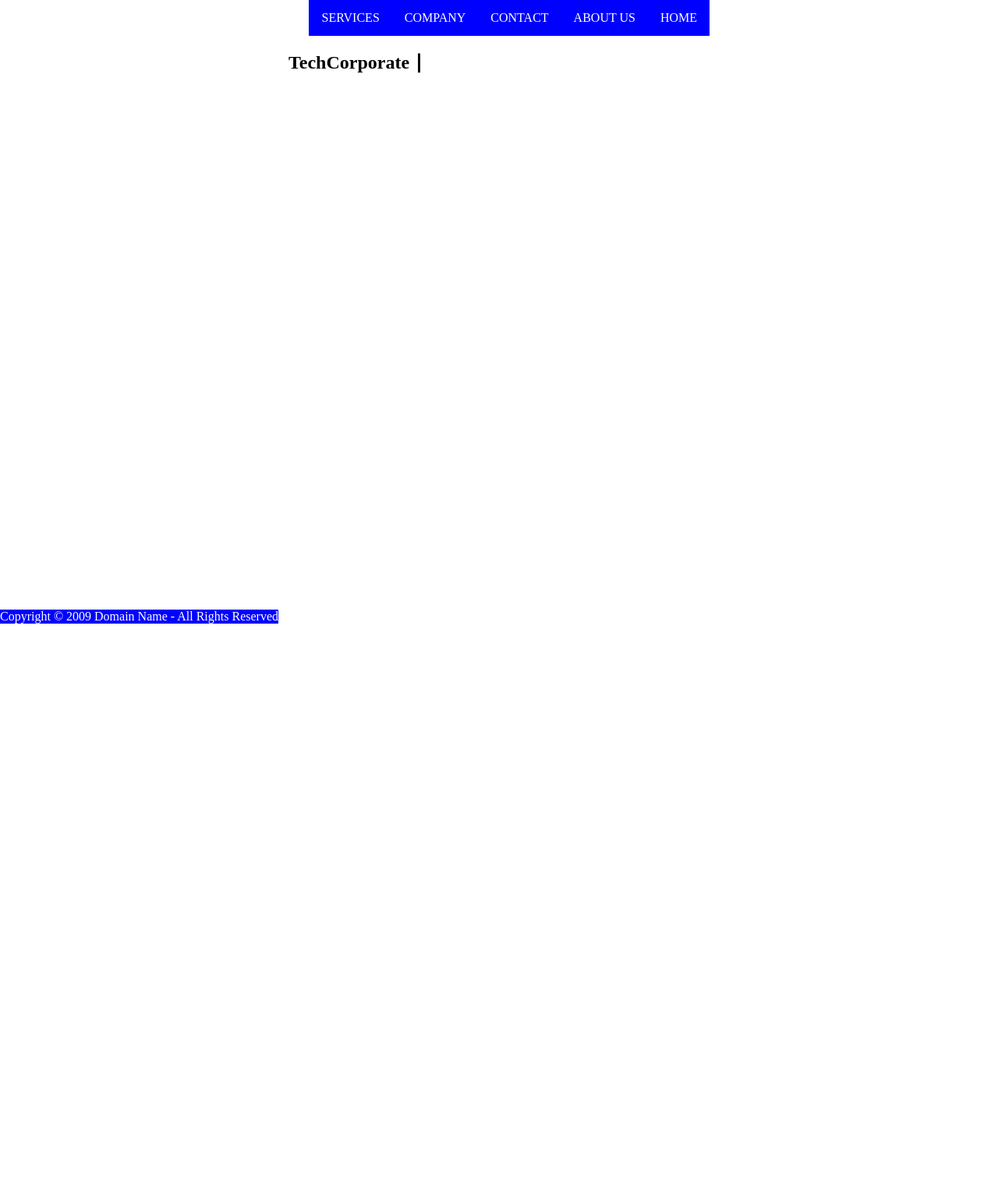
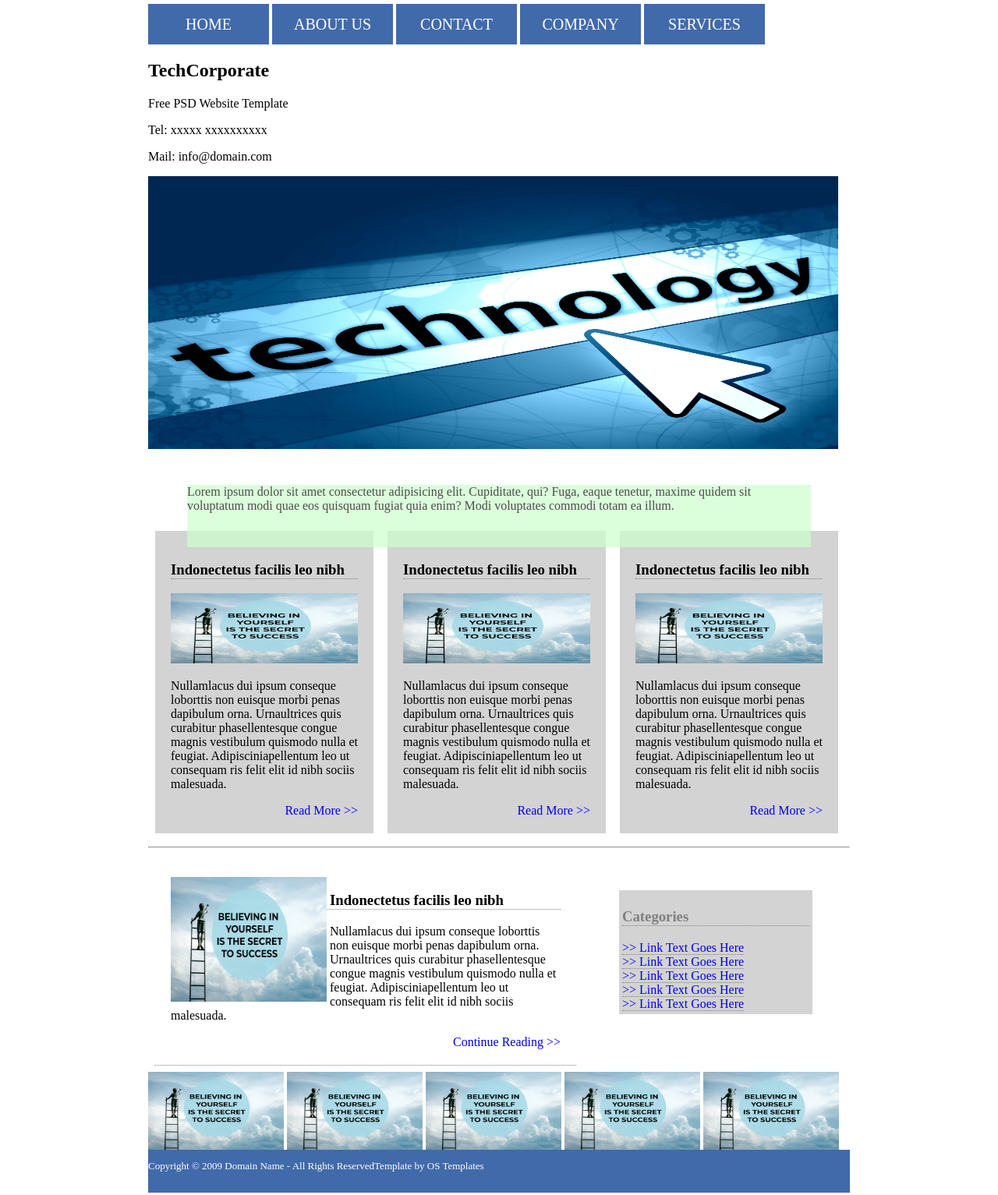
Before and after one commit to MadalinaRinea/html_css_homework, a plain HTML site: page template.html in a window 1280 px wide. Shown: the whole page at 78% size. Before the commit the page ends 800 px from the top, so only its background shows below. Drawn offline with Linux system fonts and the light colour scheme.

Commit message:
Add files via upload

```diff
--- a/stylet.css
+++ b/stylet.css
@@ -1,34 +1,115 @@
 body {
-    width: 540px;
+    width: 900px;
     margin: auto;
+    font-family: "Times New Roman", Times, serif;
 }
 
-.navBar{
-    list-style-type: none;
-    margin: 0;
-    padding: 0;
-    overflow: hidden;;
+nav {
+    margin-top: 5px;
+    width: 100%;
+    line-height: 32px;
 }
 
-li a {
-    display: block;
-    background-color: blue;
+nav a {
+    text-decoration: none;
+    display: inline-block;
+    background-color: #416aab;
     color: white;
+    font-size: 20px;
+    width: 135px;
+    padding: 10px;
     text-align: center;
-    padding: 14px 16px;
+}
+
+.static {
+    position: static;
+    width: 900px;
+    height: 350px;
+}
+.relative {
+    position: relative;
+    height: 80px;
+    background-color: #cfc;
+    border-color: #696;
+    opacity: 0.7;
+}
+#rel1 {
+    top: 30px;
+    margin: 0px 50px 0px 50px;
+}
+.column {
+    float: left;
+    width: 240px;
+    border: 1px solid white;
+    padding: 20px;
+    margin: 8px;
+    background-color: lightgrey;
+}
+
+
+.row:after {
+    content: "";
+    display: table;
+    clear: both;
+}
+
+.smth {
+    border-bottom: 1px dotted gray;
+}
+.read {
+    text-decoration: none;
+    float: right;
+}
+
+.column2 {
+    float: left;
+    /* width: 240px; */
+    border: 1px solid white;
+    padding: 20px;
+    margin: 8px;
+}
+.row2:after {
+    content: "";
+    display: table;
+    clear: both;
+}
+
+#image {
+    float: left;
+    padding-right: 4px;
+}
+
+/* .cent {
+    float: right;
+} */
+.left {
+    width: 500px;
+    border-bottom: 1px dotted gray;
+}
+
+.right {
+    width: 240px;
+    padding: 4px;
+    margin: 45px;
+    background-color: lightgrey;
+}
+
+#categ {
+    color: grey;
+    border-bottom: 1px dotted grey;
+}
+.nth {
+    /* padding: 20px; */
+    border-bottom: 1px dotted gray;
     text-decoration: none;
 }
 
-.menu {
-    float:right;
+footer {
+    width: 100%;
+    height: 55px;
+    background-color: #416aab;
+    margin-bottom: 30px;
+    display: flex;
+    color: white;
+    font-size: 13px;
 }
-
-footer {
-    position: fixed;
-    left: 0;
-    bottom: 0;
-    text-align: center;
-    text-decoration: none;
-    background-color: blue;
-    color: white;
-}
--- a/template.html
+++ b/template.html
@@ -1,26 +1,118 @@
 <!DOCTYPE html>
 <html lang="en">
+
 <head>
     <meta charset="UTF-8">
     <meta name="viewport" content="width=device-width, initial-scale=1.0">
     <title>Template</title>
     <link rel="stylesheet" href="stylet.css">
 </head>
+
 <body>
+
+    <nav>
+        <a href="#home">HOME</a>
+        <a href="#aboutUs">ABOUT US</a>
+        <a href="#contact">CONTACT</a>
+        <a href="#company">COMPANY</a>
+        <a href="#services">SERVICES</a>
+    </nav>
     <header>
-        <nav>
-            <ul class="navBar">
-                <li class="menu"><a href="#home">HOME</a></li>
-                <li class="menu"><a href="#aboutUs">ABOUT US</a></li>
-                <li class="menu"><a href="#contact">CONTACT</a></li>
-                <li class="menu"><a href="#company">COMPANY</a></li>
-                <li class="menu"><a href="#services">SERVICES</a></li>
-            </ul>
-        </nav>
+        <h2>TechCorporate</h2>
+        <p>Free PSD Website Template</p>
     </header>
-    <h2>TechCorporate &#8739;</h2>
+
+    <div class="contact">
+		<p>Tel: xxxxx xxxxxxxxxx</p>
+		<p>Mail: info@domain.com</p>
+    </div>
+
+    <div id="sta1" class="static">
+        <img src="technology.jpg" alt="" width="885px" height="350px">
+    </div>
+    <div id="rel1" class="relative">
+        <p>
+            Lorem ipsum dolor sit amet consectetur adipisicing elit. Cupiditate, qui? Fuga, eaque tenetur, maxime quidem
+            sit voluptatum modi quae eos quisquam fugiat quia enim? Modi voluptates commodi totam ea illum.
+        </p>
+    </div>
+    <div class="row">
+        <div class="column">
+            <h3 class="smth">Indonectetus facilis leo nibh</h3>
+            <img src="success.jpg" alt="" width="240px" height="90px">
+            <p>
+                Nullamlacus dui ipsum conseque loborttis non euisque morbi penas dapibulum orna. Urnaultrices quis
+                curabitur phasellentesque congue magnis vestibulum quismodo nulla et feugiat. Adipisciniapellentum leo
+                ut consequam ris felit elit id nibh sociis malesuada.
+            </p>
+            <a href="#read more" class="read">Read More >></a>
+        </div>
+        <div class="column">
+            <h3 class="smth">Indonectetus facilis leo nibh</h3>
+            <img src="success.jpg" alt="" width="240px" height="90px">
+            <p>
+                Nullamlacus dui ipsum conseque loborttis non euisque morbi penas dapibulum orna. Urnaultrices quis
+                curabitur phasellentesque congue magnis vestibulum quismodo nulla et feugiat. Adipisciniapellentum leo
+                ut consequam ris felit elit id nibh sociis malesuada.
+            </p>
+            <a href="#read more" class="read">Read More >></a>
+        </div>
+        <div class="column">
+            <h3 class="smth">Indonectetus facilis leo nibh</h3>
+            <img src="success.jpg" alt="" width="240px" height="90px">
+            <p>
+                Nullamlacus dui ipsum conseque loborttis non euisque morbi penas dapibulum orna. Urnaultrices quis
+                curabitur phasellentesque congue magnis vestibulum quismodo nulla et feugiat. Adipisciniapellentum leo
+                ut consequam ris felit elit id nibh sociis malesuada.
+            </p>
+            <a href="#readMore" class="read">Read More >></a>
+        </div>
+    </div>
+    <hr>
+    <div class="row2">
+        <div class="column2 left">
+            <img src="success.jpg" alt="" id="image" width="200px" height="160px">
+            <div class="cent">
+                <h3 class="smth">Indonectetus facilis leo nibh</h3>
+                <p>
+                    Nullamlacus dui ipsum conseque loborttis non euisque morbi penas dapibulum orna. Urnaultrices quis
+                    curabitur phasellentesque congue magnis vestibulum quismodo nulla et feugiat. Adipisciniapellentum
+                    leo
+                    ut consequam ris felit elit id nibh sociis malesuada.
+                </p>
+            </div>
+            <a href="#reading" class="read">Continue Reading >></a>
+        </div>
+        <div class="column2 right">
+            <h3 id="categ">Categories</h3>
+            <a href="#nothing" class="nth">>> Link Text Goes Here</a><br>
+            <a href="#nothing" class="nth">>> Link Text Goes Here</a><br>
+            <a href="#nothing" class="nth">>> Link Text Goes Here</a><br>
+            <a href="#nothing" class="nth">>> Link Text Goes Here</a><br>
+            <a href="#nothing" class="nth">>> Link Text Goes Here</a>
+        </div>
+    </div>
+    <div class="row3">
+        <div class="column3">
+            <img src="success.jpg" alt="" id="image" width="174px" height="100px">
+        </div>
+        <div class="column3">
+            <img src="success.jpg" alt="" id="image" width="174px" height="100px">
+        </div>
+        <div class="column3">
+            <img src="success.jpg" alt="" id="image" width="174px" height="100px">
+        </div>
+        <div class="column3">
+            <img src="success.jpg" alt="" id="image" width="174px" height="100px">
+        </div>
+        <div class="column3">
+            <img src="success.jpg" alt="" id="image" width="174px" height="100px">
+        </div>
+    </div>
     <footer>
-        Copyright &copy; 2009 Domain Name - All Rights Reserved
-    </footer>
+		<p>Copyright &#169 2009 Domain Name - All Rights Reserved</p>
+		<p>Template by OS Templates</p>
+	</footer>
 </body>
+
 </html>
```
Also changed, not shown: success.jpg (added), technology.jpg (added).
